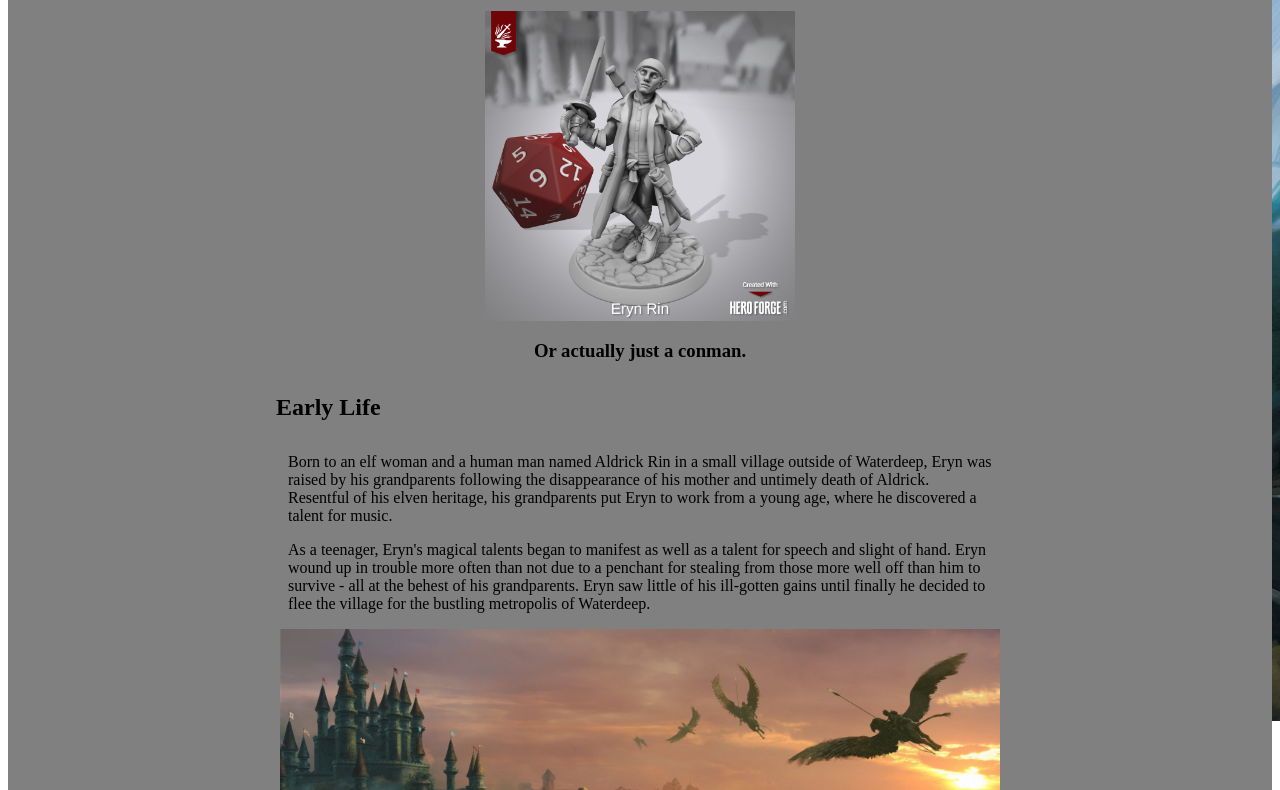
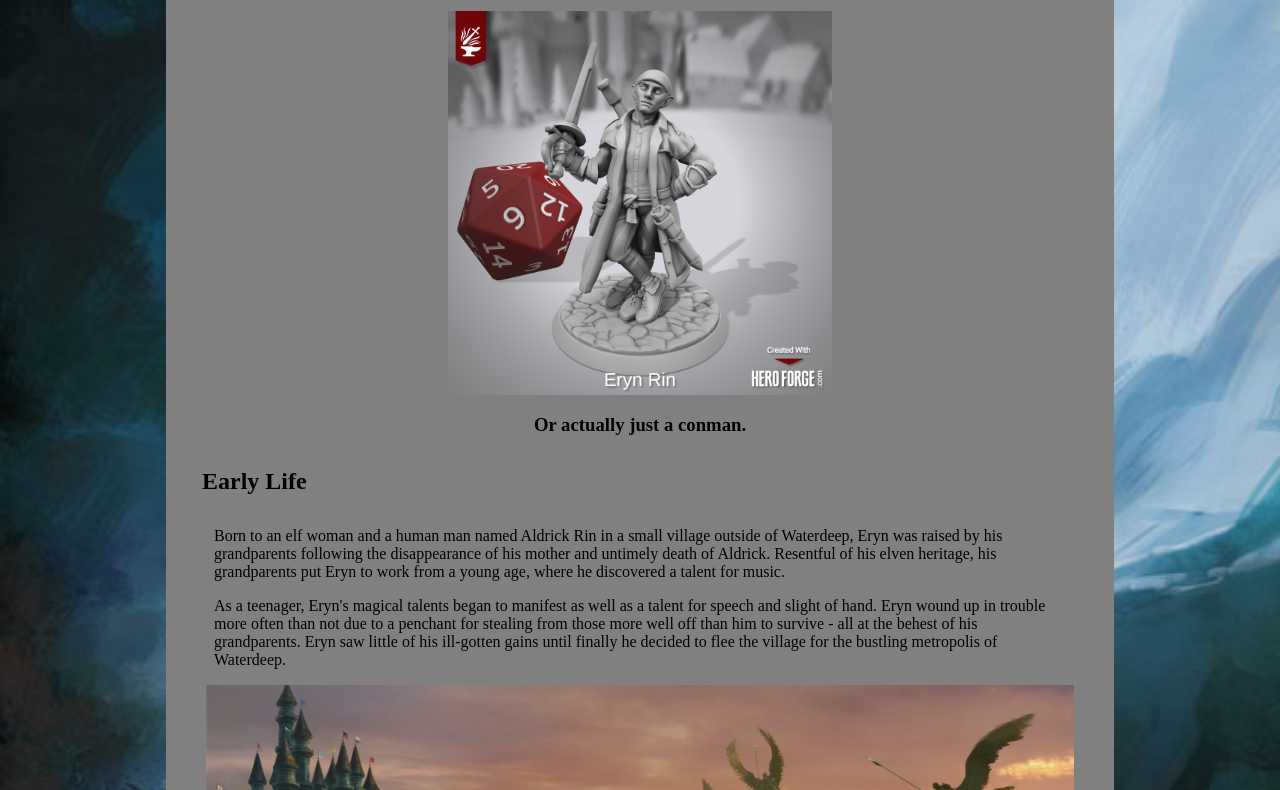
Before and after one commit to spmin01/html-me-something, a plain HTML site: page index.html in a window 1280 px wide. Shown: the part 79-869 px from the top of the page. Drawn offline with Linux system fonts and the light colour scheme.

Commit message:
fixed the background image

```diff
--- a/styles.css
+++ b/styles.css
@@ -1,8 +1,6 @@
 html {
-    background-image: url(images/background-dnd-5.jpg);
-    background-repeat: no-repeat;
-    background-position: right top;
-    background-attachment: scroll;
+    background: url(images/background-dnd-5.jpg) no-repeat center center fixed;
+    background-size: cover;
 }
 
 .images {
@@ -24,13 +22,12 @@ p {
 }
 
 main {
+    display: block;
     background-color: gray;
-}
-
-article {
-    width: 100%;
-    max-width: 800px;
-    margin: 0 auto;
+    width: 75%;
+    max-width: 1024px;
+    margin-left: auto;
+    margin-right: auto;
 }
 
 h1 {
```
